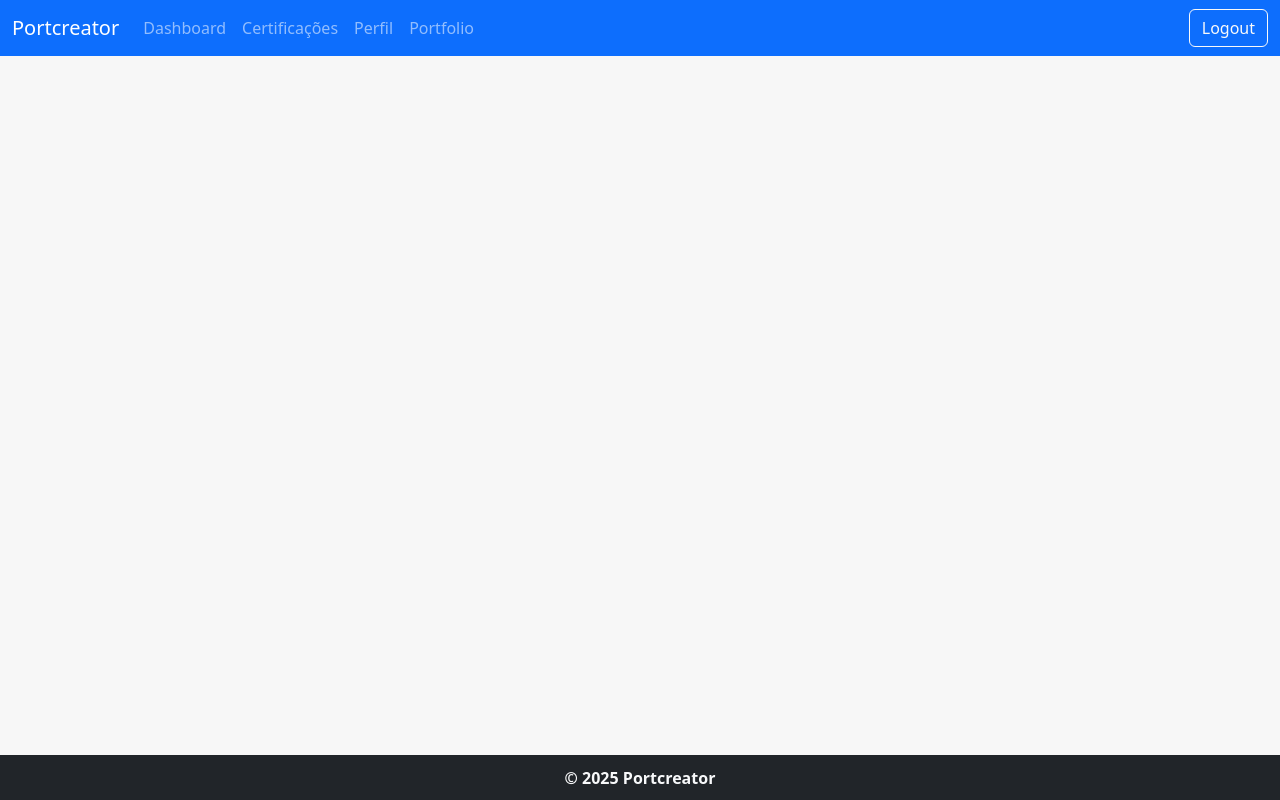
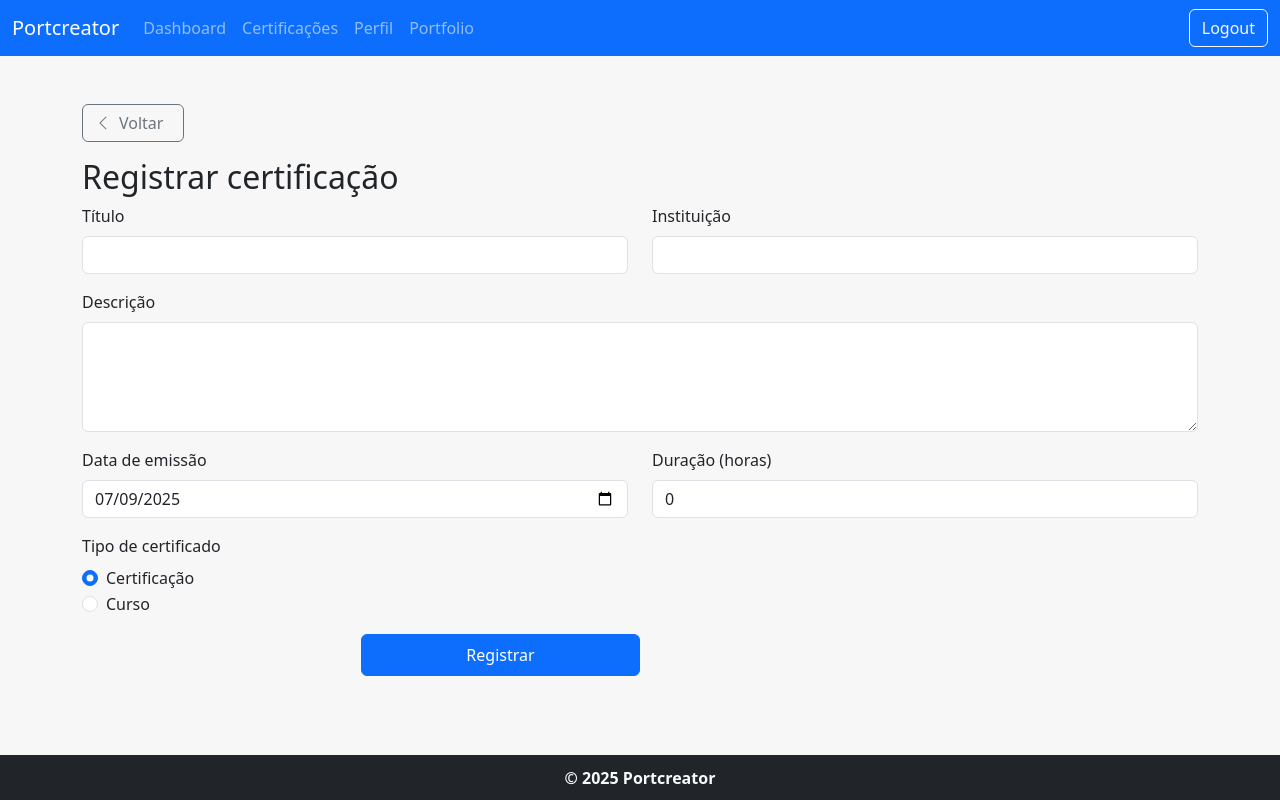
Before and after one commit to eduardocaas/portcreator-react, a React (Vite) app in the folder app/: page /app/certifications/create in a window 1280 px wide. Built offline with nearby package versions, Linux system fonts and the light colour scheme; no server answers; sample sign-in values are in the browser's storage.

Commit message:
Implemented Update and Save certification

```diff
--- a/app/src/components/admin/certification/form-certification/FormCertification.tsx
+++ b/app/src/components/admin/certification/form-certification/FormCertification.tsx
@@ -1,8 +1,157 @@
 import type React from "react";
+import { useEffect, useState } from "react";
+import { Form } from "react-bootstrap";
+import { Link, useParams } from "react-router";
+import { certificationService } from "../../../../services/admin/CertificationService";
+import type { Certification } from "../../../../models/admin/certification/Certification";
 
 const FormCertification: React.FC = () => {
+  const { id } = useParams<{ id: string }>();
+  const [certification, setCertification] = useState<Certification>({
+    id: '',
+    title: '',
+    institutionName: '',
+    description: '',
+    issueDate: new Date(),
+    hours: 0,
+    type: "CERTIFICATION",
+    imagePath: ''
+  });
+
+  useEffect(() => {
+    const loadCertification = async () => {
+      if (id) {
+        try {
+          const data = await certificationService.getById(id);
+          setCertification(data);
+        } catch (error) {
+          console.error("Falha ao carregar certificação:", error);
+          alert("Falha ao carregar certificação")
+        }
+      }
+    };
+    loadCertification();
+  }, [id]);
+
+  const handleChange = (e: React.ChangeEvent<HTMLInputElement | HTMLTextAreaElement>) => {
+    const { name, value, type } = e.target;
+    const finalValue = name === 'hours' ? parseInt(value, 10) || 0 : value;
+
+    setCertification(prev => ({ ...prev, [name]: finalValue }));
+  };
+
+  const handleSubmit = async (e: React.FormEvent) => {
+    e.preventDefault();
+
+    if (id) {
+      try {
+        await certificationService.update(
+          id,
+          certification
+        );
+      } catch (error) { // TODO: Adicionar tratamento por código de erro
+        console.error("Erro ao atualizar certificação:", error);
+        alert("Falha ao atualizar certificação!");
+      }
+    }
+    else {
+      try {
+        await certificationService.save(
+          {
+            title: certification.title,
+            description: certification.description,
+            type: certification.type,
+            issueDate: certification.issueDate,
+            hours: certification.hours,
+            institutionName: certification.institutionName,
+            imagePath: certification.imagePath
+          }
+        );
+      } catch (error) { // TODO: Adicionar tratamento por código de erro
+        console.error("Erro ao registrar certificação:", error);
+        alert("Falha ao registrar certificação!");
+      }
+    }
+  }
+
   return (
-    <></>
+    <Form onSubmit={handleSubmit} className="container mt-5">
+      <Link type="button" className="btn btn-outline-secondary mb-3" to="/app/certifications"><i
+        className="bi bi-chevron-left me-2"></i><span className="me-2">Voltar</span></Link>
+      <h2>Registrar certificação</h2>
+      <div className="row">
+        <Form.Group className="mb-3 col-12 col-md-6">
+          <Form.Label htmlFor="title">Título</Form.Label>
+          <Form.Control type="text" id="title"
+            value={certification.title}
+            onChange={handleChange}
+            name="title" required />
+        </Form.Group >
+
+        <Form.Group className="mb-3 col-12 col-md-6">
+          <Form.Label htmlFor="institution">Instituição</Form.Label>
+          <Form.Control type="text" id="institution" name="institutionName"
+            value={certification.institutionName}
+            onChange={handleChange}
+            required />
+        </Form.Group >
+
+        <Form.Group className="mb-3 col-12">
+          <Form.Label for="description" className="form-label">Descrição</Form.Label>
+          <Form.Control id="description" as='textarea' rows={4} name="description"
+            value={certification.description}
+            onChange={handleChange}
+            required />
+        </Form.Group >
+
+        <Form.Group className="mb-3 col-12 col-md-6">
+          <Form.Label htmlFor="issueDate">Data de emissão</Form.Label>
+          <Form.Control type="date" id="issueDate"
+            value={certification.issueDate instanceof Date ? certification.issueDate.toISOString().split('T')[0] : certification.issueDate}
+            onChange={handleChange}
+            required />
+        </Form.Group >
+
+        <Form.Group className="mb-3 col-12 col-md-6">
+          <Form.Label htmlFor="hours">Duração (horas)</Form.Label>
+          <Form.Control type="number" id="hours"
+            name="hours"
+            value={certification.hours}
+            onChange={handleChange}
+            required />
+        </Form.Group >
+
+        <Form.Group className="mb-3 col-12 col-md-6">
+          <p className="form-label">Tipo de certificado</p>
+          <Form.Check
+            type="radio"
+            label="Certificação"
+            name="type"
+            value="CERTIFICATION"
+            id="radioCertification"
+            checked={certification.type === 'CERTIFICATION'}
+            onChange={handleChange}
+          />
+          <Form.Check
+            type="radio"
+            label="Curso"
+            name="type"
+            value="COURSE"
+            id="radioCourse"
+            checked={certification.type === 'COURSE'}
+            onChange={handleChange}
+          />
+        </Form.Group>
+      </div>
+
+      <div className="mb-3 col-12 col-md-3 offset-md-3 d-flex align-items-center justify-content-end">
+        {!id && (<button type="submit"
+          className="btn btn-primary w-100 w-md-auto px-md-4 py-md-2">Registrar
+        </button>)}
+        {id && (<button type="submit" className="btn btn-primary w-100 w-md-auto px-md-4 py-md-2" > Atualizar
+        </button >)}
+      </div >
+    </Form >
   )
 }
 
```
